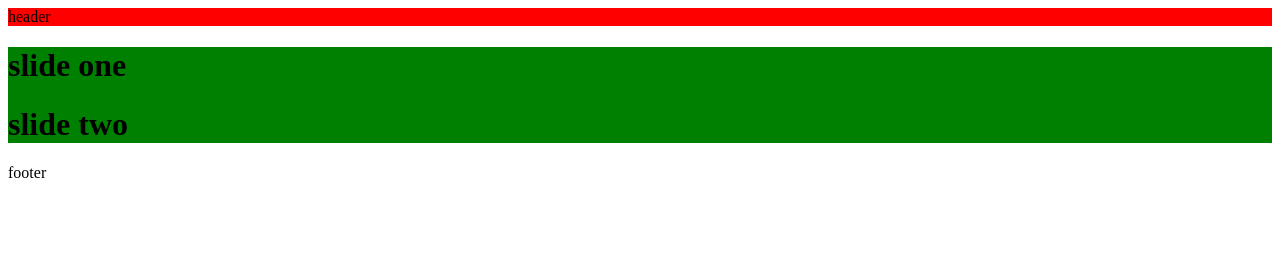
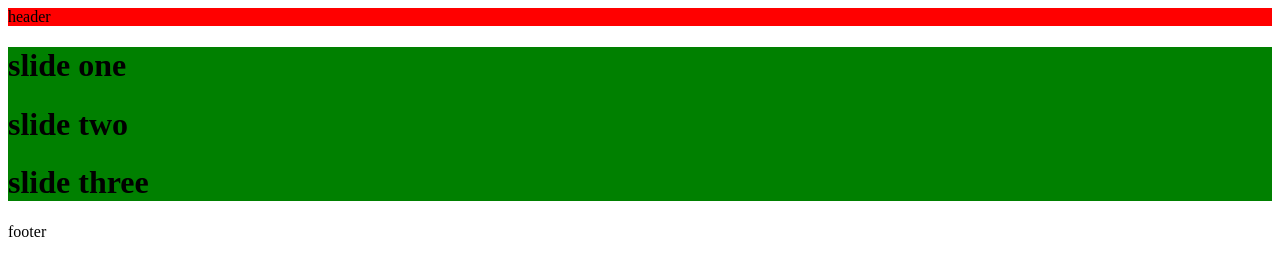
Before and after one commit to shahryar1382/git-project, a plain HTML site: page index.html in a window 1280 px wide. Drawn offline with Linux system fonts and the light colour scheme.

Commit message:
slide three added to the slider

```diff
--- a/index.html
+++ b/index.html
@@ -19,6 +19,9 @@
         <h1>
             slide two
         </h1>
+        <h1>
+            slide three
+        </h1>
     </div>
     <footer>
         footer
```
